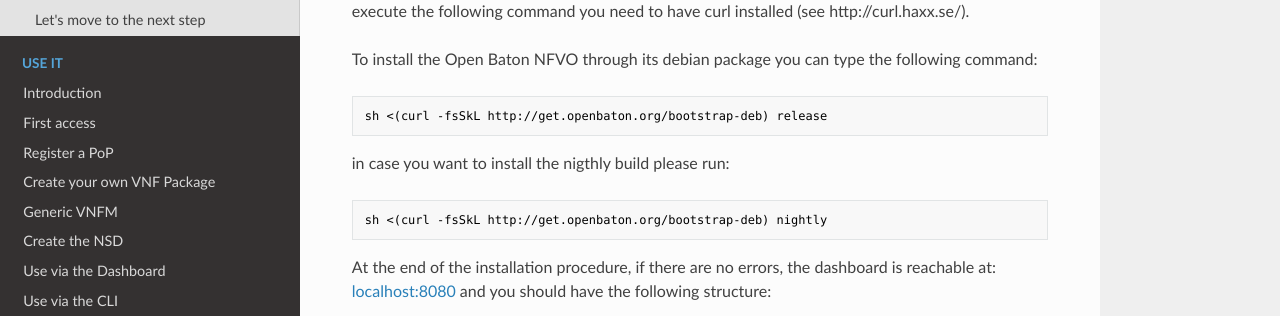
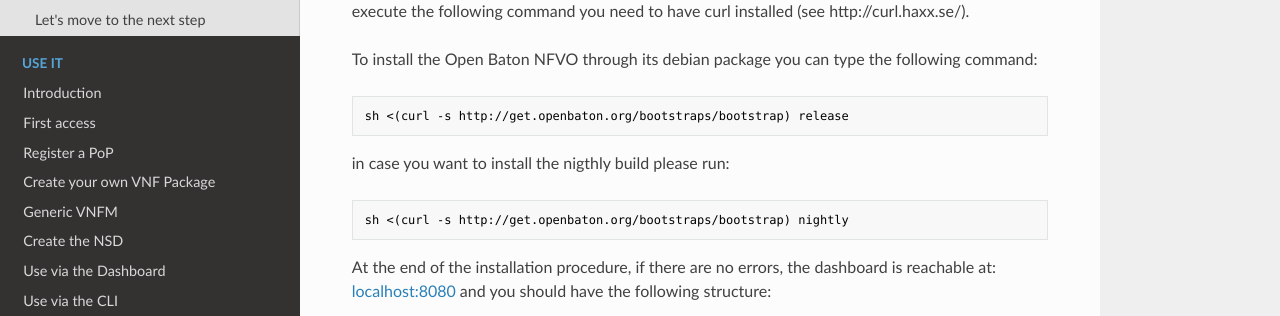
Before and after one commit to openbaton/docs, an MkDocs documentation site: the page built from docs/nfvo-installation-deb.md, in a window 1280 px wide and 900 px high, scrolled down 318 px. Shown: the part 151-467 px from the top of the window. Built offline with MkDocs 1.6.1, drawn with Linux system fonts in a browser that asks for light colours; nearby versions of some CDN libraries; old or Windows-style settings are respelled for this version of MkDocs.

Commit message:
Fix: update link installation

````diff
--- a/docs/nfvo-installation-deb.md
+++ b/docs/nfvo-installation-deb.md
@@ -14,13 +14,13 @@
 To install the Open Baton NFVO through its debian package you can type the following command:
 
 ```bash
-sh <(curl -fsSkL http://get.openbaton.org/bootstrap-deb) release
+sh <(curl -s http://get.openbaton.org/bootstraps/bootstrap) release
 ```
 
 in case you want to install the nigthly build please run:
 
 ```bash
-sh <(curl -fsSkL http://get.openbaton.org/bootstrap-deb) nightly
+sh <(curl -s http://get.openbaton.org/bootstraps/bootstrap) nightly
 ```
 
 At the end of the installation procedure, if there are no errors, the dashboard is reachable at: [localhost:8080] and you should have the following structure:
````
Also changed, not shown: docs/nfvo-installation.md (+1 -1 lines).
